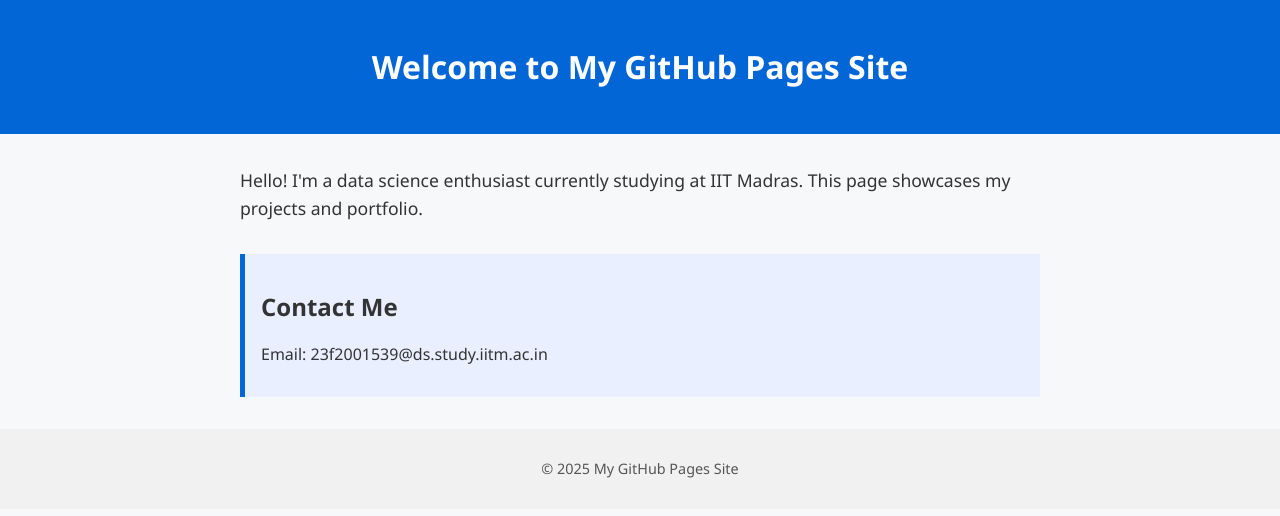
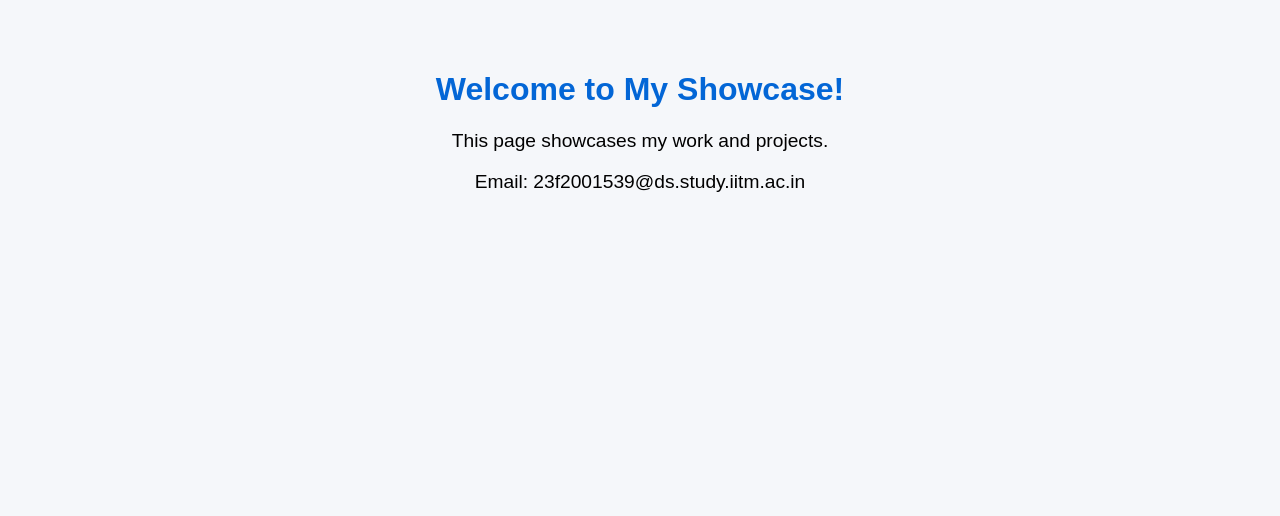
Before and after one commit to Ishan-412/my-portfolio, a plain HTML site: page index.html in a window 1280 px wide. Drawn offline with Linux system fonts and the light colour scheme.

Commit message:
revert: return to simple portfolio version

```diff
--- a/index.html
+++ b/index.html
@@ -3,27 +3,13 @@
 <head>
     <meta charset="UTF-8">
     <meta name="viewport" content="width=device-width, initial-scale=1.0">
-    <title>My GitHub Pages Site</title>
+    <title>My Work Showcase</title>
     <link rel="stylesheet" href="style.css">
 </head>
 <body>
-    <header>
-        <h1>Welcome to My GitHub Pages Site</h1>
-    </header>
+    <h1>Welcome to My Showcase!</h1>
+    <p>This page showcases my work and projects.</p>
 
-    <main>
-        <section class="intro">
-            <p>Hello! I'm a data science enthusiast currently studying at IIT Madras. This page showcases my projects and portfolio.</p>
-        </section>
-
-        <section class="contact">
-            <h2>Contact Me</h2>
-            <p>Email: <!--email_off-->23f2001539@ds.study.iitm.ac.in<!--/email_off--></p>
-        </section>
-    </main>
-
-    <footer>
-        <p>© 2025 My GitHub Pages Site</p>
-    </footer>
+    <p>Email: <!--email_off-->23f2001539@ds.study.iitm.ac.in<!--/email_off--></p>
 </body>
 </html>
--- a/style.css
+++ b/style.css
@@ -1,40 +1,15 @@
 body {
-    font-family: "Segoe UI", Arial, sans-serif;
-    background: #f7f8fa;
-    color: #333;
+    font-family: Arial, sans-serif;
+    text-align: center;
+    background: #f5f7fa;
     margin: 0;
-    padding: 0;
-}
+    padding: 50px;
+  }
 
-header {
-    background: #0366d6;
-    color: white;
-    padding: 1.5rem 0;
-    text-align: center;
-}
+  h1 {
+    color: #0366d6;
+  }
 
-main {
-    max-width: 800px;
-    margin: 2rem auto;
-    padding: 0 1rem;
-}
-
-.intro p {
-    font-size: 1.1rem;
-    line-height: 1.6;
-}
-
-.contact {
-    margin-top: 2rem;
-    padding: 1rem;
-    background: #e9efff;
-    border-left: 5px solid #0366d6;
-}
-
-footer {
-    text-align: center;
-    padding: 1rem;
-    background: #f1f1f1;
-    font-size: 0.9rem;
-    color: #555;
-}
+  p {
+    font-size: 1.2em;
+  }
```
